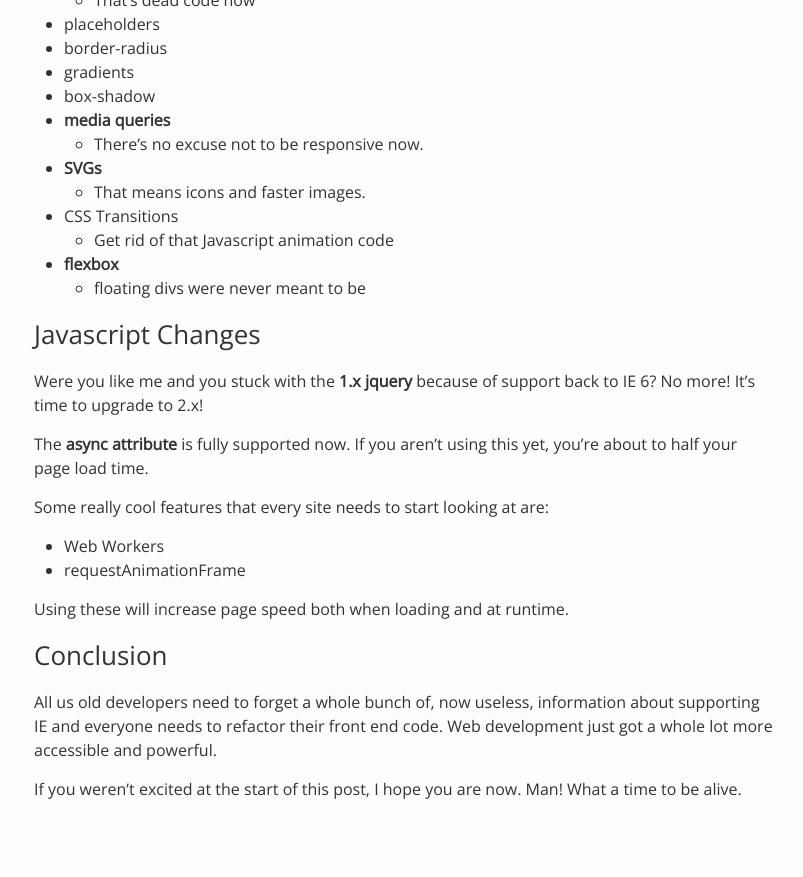
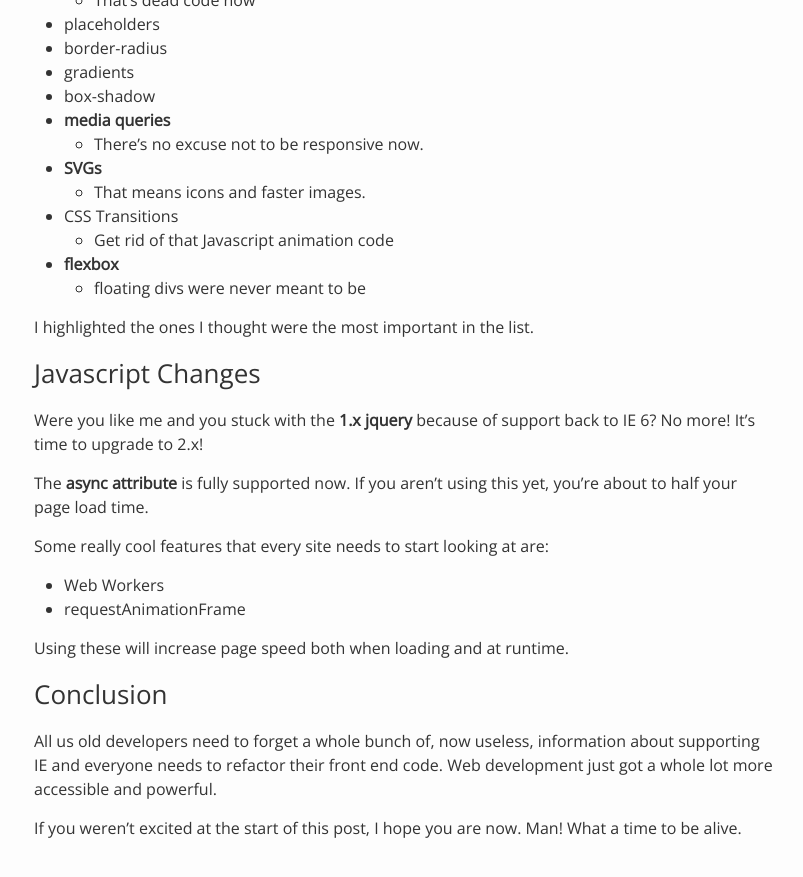
Before and after one commit to matty99/matty99.github.io, a Jekyll site: the page built from _posts/2016-02-28-now-what.md, in a window 1280 px wide and 900 px high, scrolled down 1515 px. Shown: the top 877 px of the window, without its empty margins (236-1039 px from the left). Built offline with Jekyll 4.4.1, drawn with Linux system fonts in a browser that asks for light colours.

Commit message:
Added note to clarify boldness in list

```diff
--- a/_posts/2016-02-28-now-what.md
+++ b/_posts/2016-02-28-now-what.md
@@ -68,6 +68,8 @@ Not only that, your CSS just got a whole lot cleaner. Things to look at:
 - **flexbox**
   - floating divs were never meant to be
 
+I highlighted the ones I thought were the most important in the list.
+
 ### Javascript Changes
 
 Were you like me and you stuck with the **1.x jquery** because of support back to IE 6? No more! It's time to upgrade to 2.x!
```
